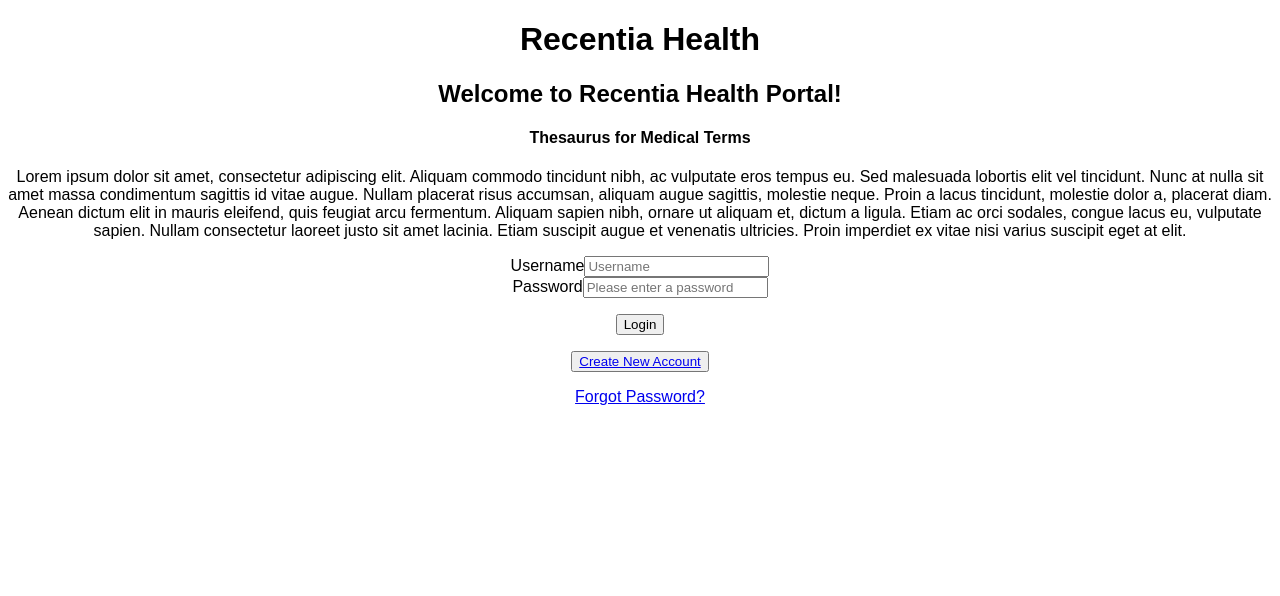
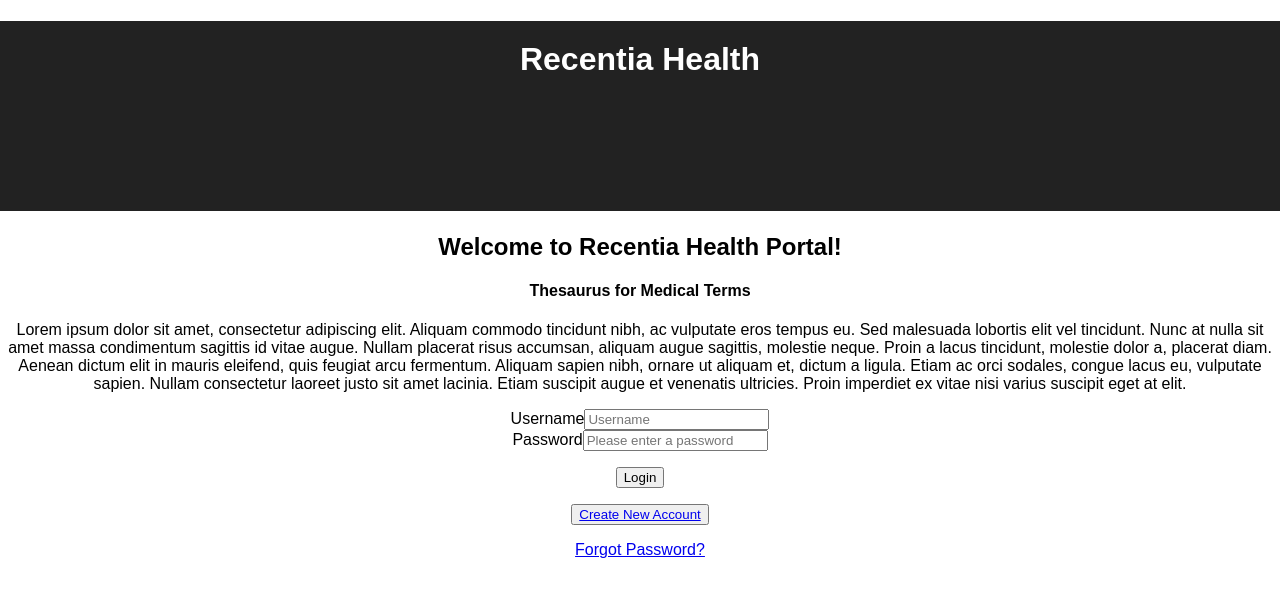
Before and after one commit to evanjohnso/recentia_health, a React (Create React App) app: page / in a window 1280 px wide. Shown: the top 596 px of the page. Built offline with nearby package versions, Linux system fonts and the light colour scheme.

Commit message:
create Registration page

```diff
--- a/src/App.css
+++ b/src/App.css
@@ -1,12 +1,6 @@
 .App {
   text-align: center;
 }
-
-.App-logo {
-  animation: App-logo-spin infinite 20s linear;
-  height: 80px;
-}
-
 .App-header {
   background-color: #222;
   height: 150px;
@@ -21,8 +15,3 @@
 .App-intro {
   font-size: large;
 }
-
-@keyframes App-logo-spin {
-  from { transform: rotate(0deg); }
-  to { transform: rotate(360deg); }
-}
--- a/src/Components/Home.js
+++ b/src/Components/Home.js
@@ -7,8 +7,7 @@ import Body from "./Body";
 export default class Home extends Component {
     render() {
         return ( <div className="App">
-          <Header className="App-header">
-          </Header>
+          <Header></Header>
           <Body></Body>
           <LogInForm />
           <button><Link to='/newAccount'>Create New Account</Link></button>
--- a/src/components/Header.jsx
+++ b/src/components/Header.jsx
@@ -1,11 +1,9 @@
-import React from "react";
+import React, { Component } from "react";
 
-class Header extends React.Component{
+export default class Header extends Component{
    render(){
      return (
-       <h1>Recentia Health</h1>
+       <h1 className = "App-header">Recentia Health</h1>
        )
   }
 }
-
-export default Header;
--- a/src/components/RegistrationForm.jsx
+++ b/src/components/RegistrationForm.jsx
@@ -1,16 +1,32 @@
-import React from "react";
-
-class RegistrationForm extends React.Component{
-  render() {
-    return(
-      <div>
-        <h1> Register A New User Account</h1>
+import React, { Component } from 'react';
+import Header from './Header'
 
 
+export default class RegistrationForm extends Component{
+  render(){
+    return (
+      <div className="App">
+        <Header></Header>
+        <h1> Register A New User Account</h1>
+      </div>
 
-      </div>
-    )
+    )}
   }
-}
 
-export default RegistrationForm;
+      // registrationForm() {
+      //   return(
+      //     <form onSubmit={this.handleRegisterSubmit}>
+      //       <div>
+      //         <label>First Name</label>
+      //       </div>
+      //     </form>
+
+    //     )
+    //   }
+    // )
+    // render(){
+    //   return
+    // }
+
+//   }
+// }
```
